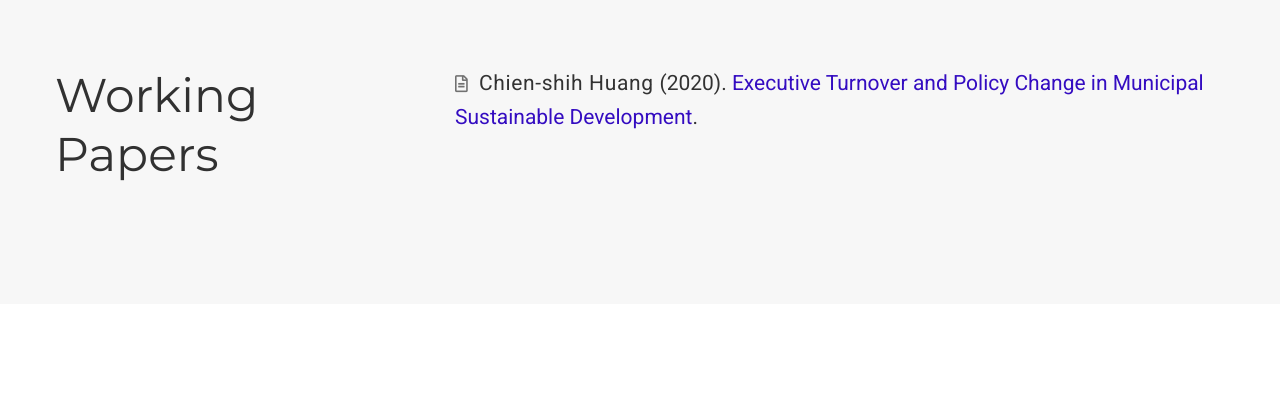
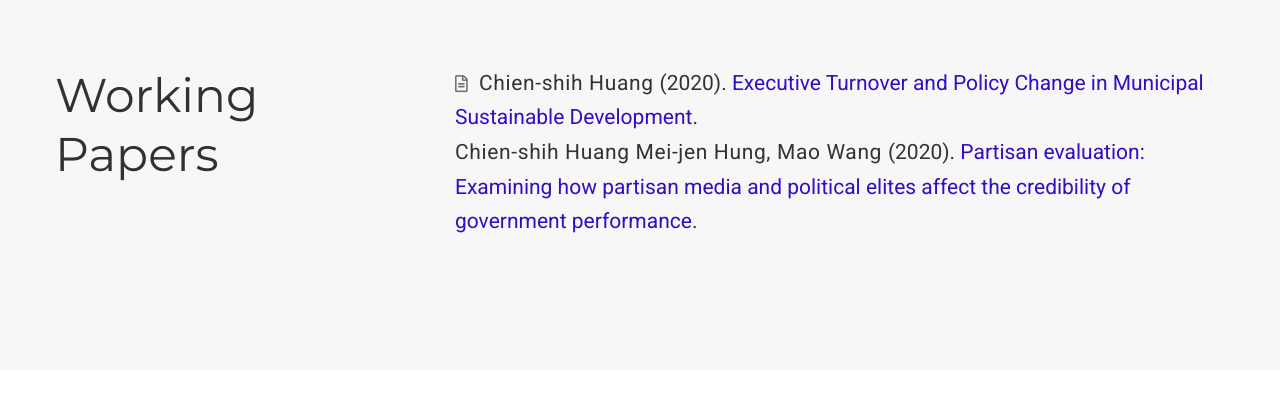
Before and after one commit to chienshih/chienshih.github.io, a plain HTML site: page index.html in a window 1280 px wide. Shown: the part 2600-3011 px from the top of the page. Drawn offline with nearby package versions, Linux system fonts and the light colour scheme; some packages are replaced by stand-ins of ours; some icons are missing.

Commit message:
Update index.html

```diff
--- a/index.html
+++ b/index.html
@@ -1443,13 +1443,6 @@
 
 
 
-
-
-
-
-
-
-
         <div class="pub-list-item" style="margin-bottom: 1rem">
   <i class="far fa-file-alt pub-icon" aria-hidden="true"></i>
 
@@ -1470,6 +1463,18 @@
 
 
 
+
+
+  <span class="article-metadata li-cite-author">
+
+
+
+  <span ><a href="/author/chien-shih-huang/">Chien-shih Huang</a></span> <span ><a href="/author/mei-jen-hung/">Mei-jen Hung</a></span>, <span ><a href="/author/mao-wang/">Mao Wang</a></span>
+  </span>
+  (2020).
+  <a href="/publication/working-paper/paper1/">Partisan evaluation: Examining how partisan media and political elites affect the credibility of government performance</a>.
+
+  <p>
 
 
 
```
